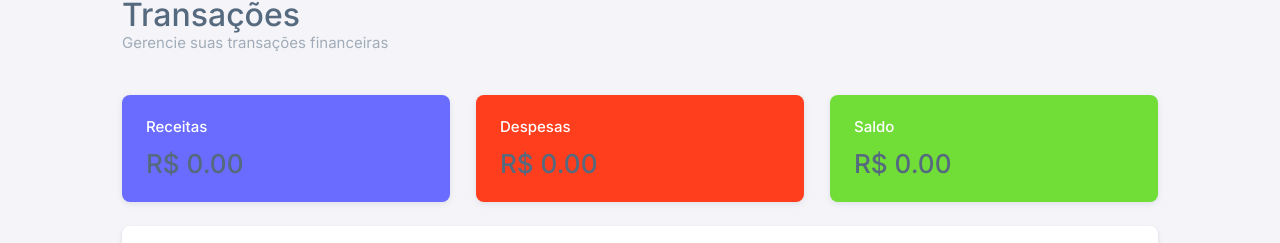
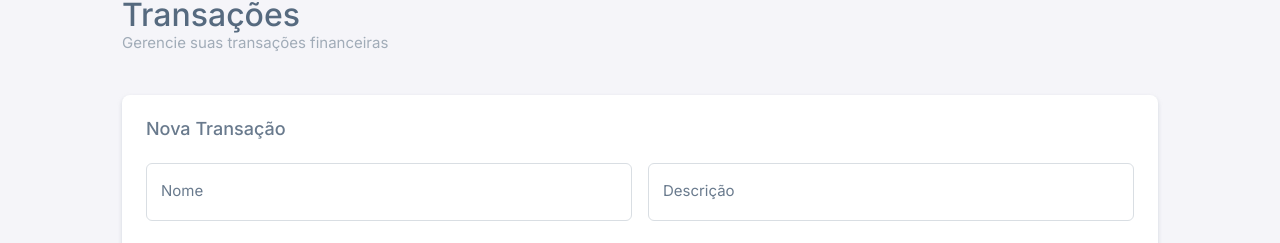
Before and after one commit to 71K1N/tkn_finance_next, a Next.js app: page /transaction in a window 1280 px wide. Shown: the part 106-349 px from the top of the page. Built offline with nearby package versions, Linux system fonts and the light colour scheme; no server answers.

Commit message:
chore(transaction): Atualização do repositorio

```diff
--- a/src/app/transaction/page.tsx
+++ b/src/app/transaction/page.tsx
@@ -242,34 +242,6 @@ export default function PageTransaction() {
                 <div className="col">
                     <h2 className="mb-0">Transações</h2>
                     <p className="text-muted">Gerencie suas transações financeiras</p>
-                </div>
-            </div>
-
-            {/* Cards de Resumo */}
-            <div className="row mb-4">
-                <div className="col-md-4">
-                    <div className="card bg-primary text-white">
-                        <div className="card-body">
-                            <h6 className="card-title">Receitas</h6>
-                            <h3 className="mb-0">R$ {totalIncome.toFixed(2)}</h3>
-                        </div>
-                    </div>
-                </div>
-                <div className="col-md-4">
-                    <div className="card bg-danger text-white">
-                        <div className="card-body">
-                            <h6 className="card-title">Despesas</h6>
-                            <h3 className="mb-0">R$ {totalExpenses.toFixed(2)}</h3>
-                        </div>
-                    </div>
-                </div>
-                <div className="col-md-4">
-                    <div className="card bg-success text-white">
-                        <div className="card-body">
-                            <h6 className="card-title">Saldo</h6>
-                            <h3 className="mb-0">R$ {balance.toFixed(2)}</h3>
-                        </div>
-                    </div>
                 </div>
             </div>
 
```
